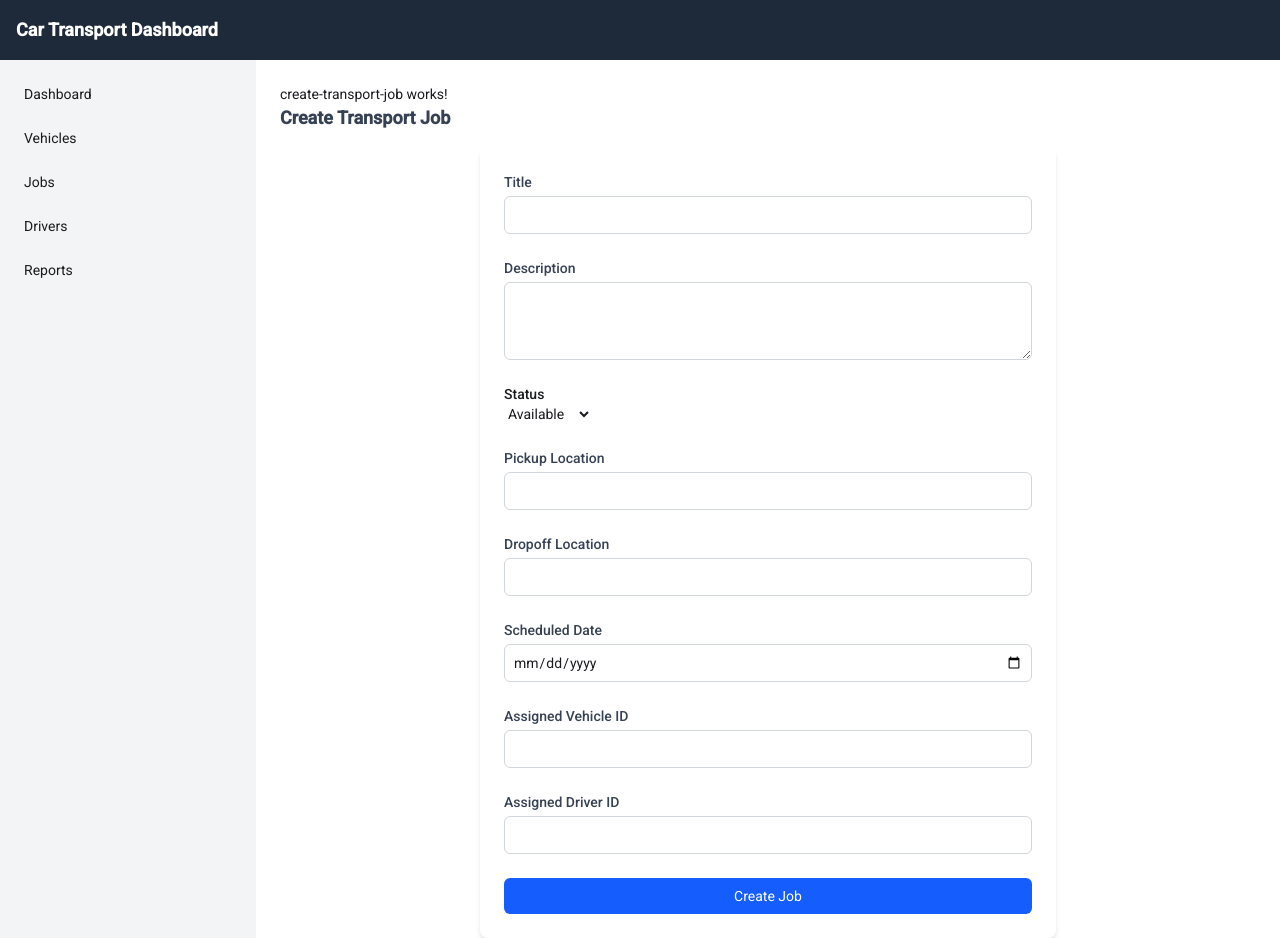
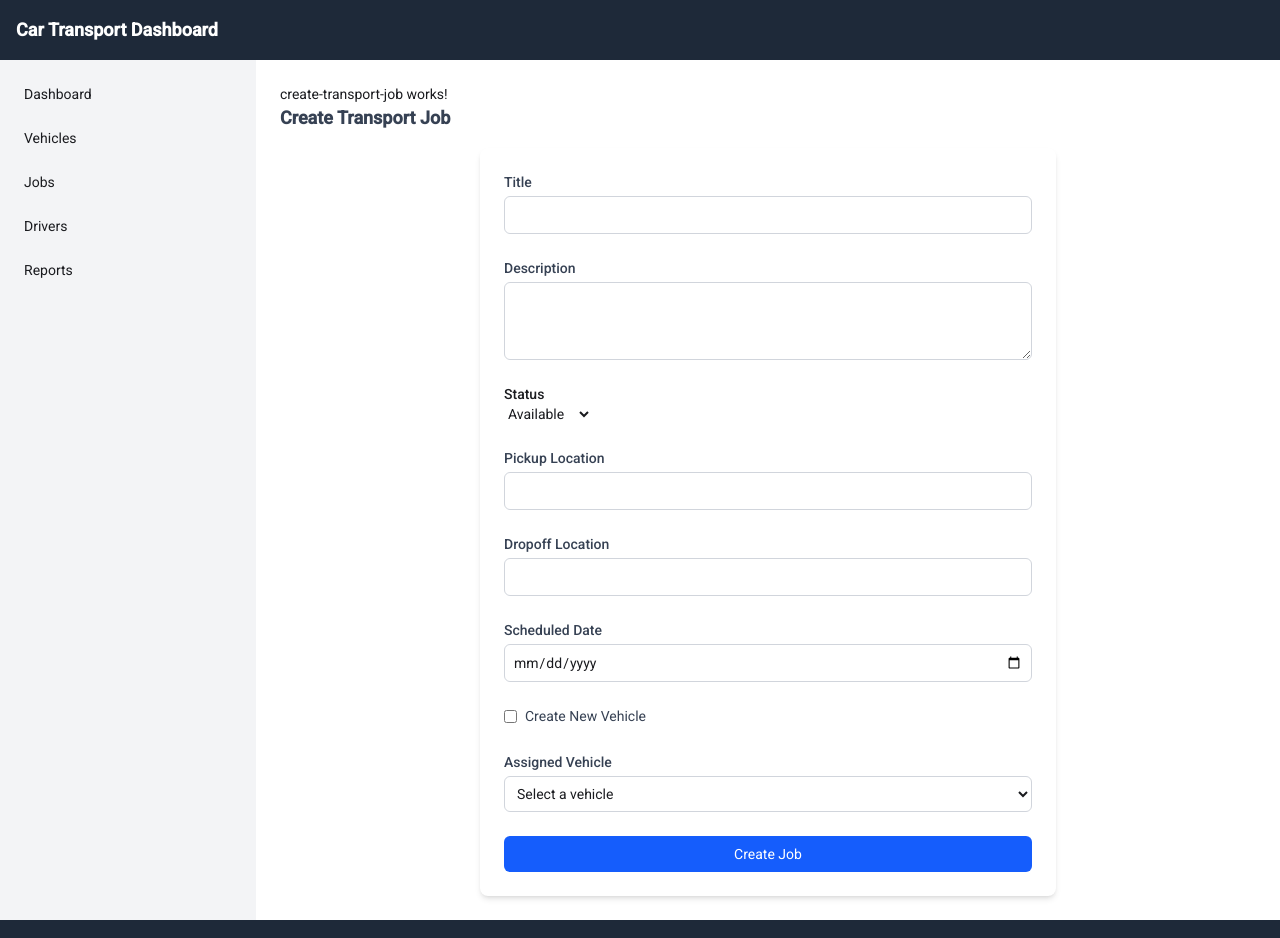
Before and after one commit to carlhope/CarTransportDashboard, an Angular app in the folder CarTransportDashboard.web/: page /transport-jobs/create in a window 1280 px wide. Shown: the top 938 px of the page. Built offline with nearby package versions, Linux system fonts and the light colour scheme.

Commit message:
update transportjob creation form to include vehicle details

```diff
--- a/CarTransportDashboard.web/src/app/components/create-transport-job-form/create-transport-job-form.html
+++ b/CarTransportDashboard.web/src/app/components/create-transport-job-form/create-transport-job-form.html
@@ -36,15 +36,47 @@
     <input type="date" formControlName="scheduledDate" class="mt-1 block w-full border border-gray-300 rounded-md p-2 focus:ring focus:ring-blue-300" />
   </div>
 
+  <!-- Vehicle Selection Toggle -->
   <div>
-    <label class="block text-sm font-medium text-gray-700">Assigned Vehicle ID</label>
-    <input formControlName="assignedVehicleId" class="mt-1 block w-full border border-gray-300 rounded-md p-2 focus:ring focus:ring-blue-300" />
+    <label class="inline-flex items-center">
+      <input type="checkbox" formControlName="useNewVehicle" class="mr-2">
+      <span class="text-sm text-gray-700">Create New Vehicle</span>
+    </label>
   </div>
 
+  <!-- Existing Vehicle Dropdown -->
+  @if(!jobForm.get('useNewVehicle')?.value){
   <div>
-    <label class="block text-sm font-medium text-gray-700">Assigned Driver ID</label>
-    <input formControlName="assignedDriverId" class="mt-1 block w-full border border-gray-300 rounded-md p-2 focus:ring focus:ring-blue-300" />
+    <label class="block text-sm font-medium text-gray-700">Assigned Vehicle</label>
+    <select formControlName="assignedVehicleId" class="mt-1 block w-full border border-gray-300 rounded-md p-2">
+      <option value="">Select a vehicle</option>
+      @for(vehicle of vehicles; track vehicle.id){
+      <option [value]="vehicle.id">
+        {{ vehicle.registrationNumber }} – {{ vehicle.make }} {{ vehicle.model }}
+      </option>
+      }
+    </select>
   </div>
+  }
+  @else{
+    <!-- New Vehicle Fields -->
+    <div formGroupName="assignedVehicle" class="space-y-4">
+      <div>
+        <label class="block text-sm font-medium text-gray-700">Vehicle Make</label>
+        <input formControlName="make" class="mt-1 block w-full border border-gray-300 rounded-md p-2" />
+      </div>
+
+      <div>
+        <label class="block text-sm font-medium text-gray-700">Vehicle Model</label>
+        <input formControlName="model" class="mt-1 block w-full border border-gray-300 rounded-md p-2" />
+      </div>
+
+      <div>
+        <label class="block text-sm font-medium text-gray-700">Registration Number</label>
+        <input formControlName="registrationNumber" class="mt-1 block w-full border border-gray-300 rounded-md p-2" />
+      </div>
+    </div>
+  }
 
   <button type="submit" class="w-full bg-blue-600 text-white py-2 px-4 rounded-md hover:bg-blue-700 transition">Create Job</button>
 </form>
--- a/CarTransportDashboard.web/src/app/components/create-transport-job-form/create-transport-job-form.ts
+++ b/CarTransportDashboard.web/src/app/components/create-transport-job-form/create-transport-job-form.ts
@@ -15,7 +15,10 @@ import {JobStatus} from '../../models/job-status';
 export class CreateTransportJobForm implements OnInit {
   @Output() submitJob = new EventEmitter<TransportJob>();
   jobForm: FormGroup;
-
+  vehicles = [
+    { id: '1', make: 'Toyota', model: 'Camry', registrationNumber: 'ABC123' },
+    { id: '2', make: 'Honda', model: 'Civic', registrationNumber: 'XYZ789' }
+  ];
   constructor(
     private fb: FormBuilder
   ) {
@@ -26,8 +29,13 @@ export class CreateTransportJobForm implements OnInit {
       pickupLocation: ['', Validators.required],
       dropoffLocation: ['', Validators.required],
       scheduledDate: ['', Validators.required],
+      useNewVehicle: false, // toggle
       assignedVehicleId: [''],
-      assignedDriverId: ['']
+      assignedVehicle: this.fb.group({
+        make: ['', Validators.required],
+        model: [''],
+        registrationNumber: ['', Validators.required]
+      })
     });
   }
 
@@ -39,14 +47,26 @@ export class CreateTransportJobForm implements OnInit {
 
   onSubmit() {
     if (this.jobForm.valid) {
+
       const job: TransportJob = {
         ...this.jobForm.value,
         scheduledDate: new Date(this.jobForm.value.scheduledDate).toISOString(),
         id: '00000000-0000-0000-0000-000000000000' // Temporary ID, should be removed when integrated with backend
 
       };
+      if (!this.jobForm.value.useNewVehicle) {
+        job.assignedVehicle = undefined;
+      } else {
+        job.assignedVehicleId = undefined;
+      }
+
       //debugger;
       this.submitJob.emit(job);
+      this.jobForm.reset({
+        status: JobStatus.Available,
+        useNewVehicle: false
+      });
+
     }
   }
 
```
